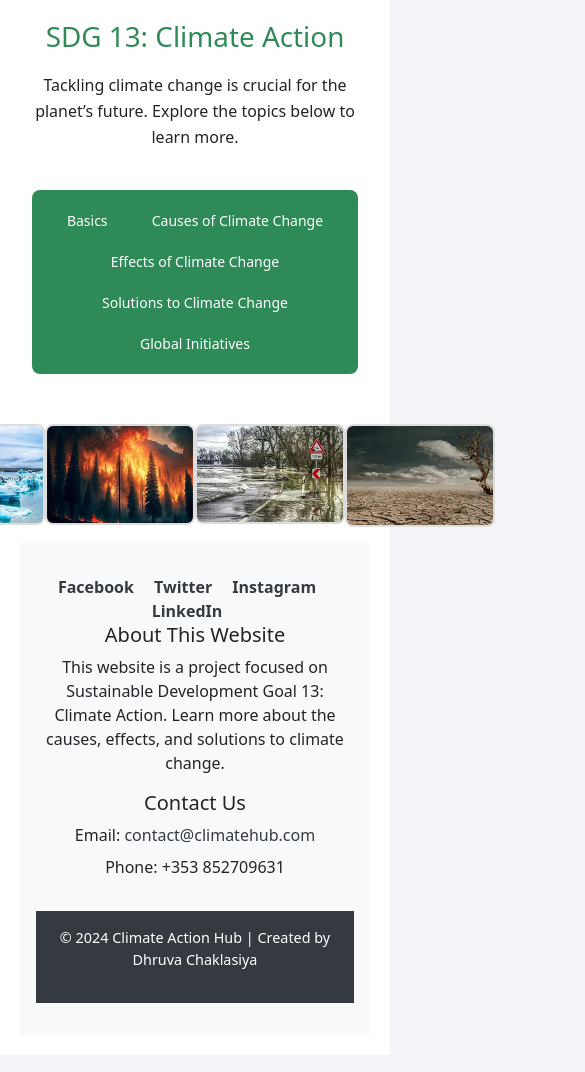
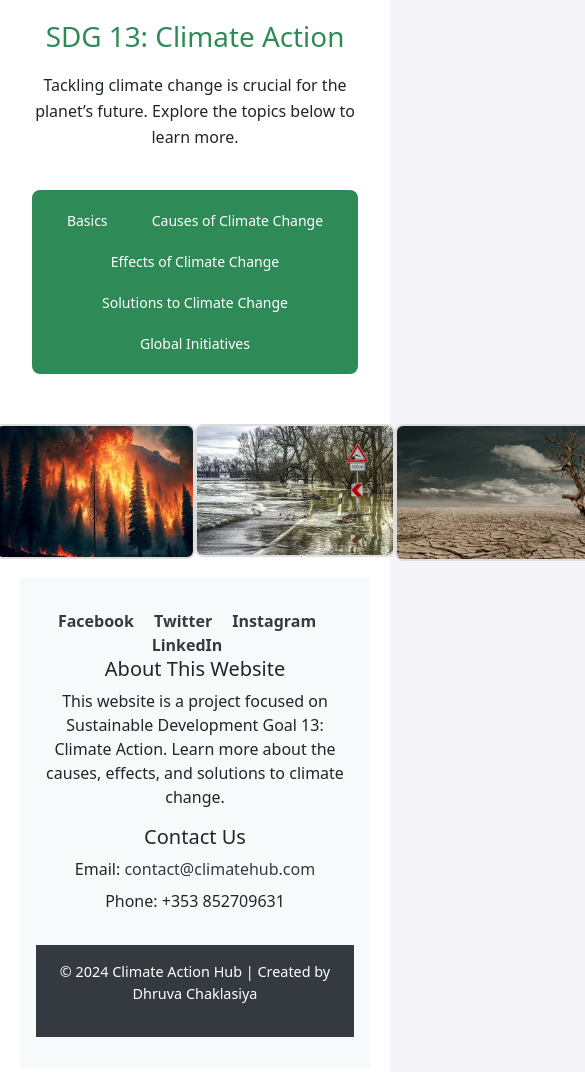
Before and after one commit to Dhruva031205/climate-actionhub, a plain HTML site: page index.html in a window 390 px wide. Shown: the whole page, 585 px wide, since content can reach past the window. Drawn offline with nearby package versions, Linux system fonts and the light colour scheme; a script that the page names is missing.

Commit message:
changed file path for backgroung image

```diff
--- a/style.css
+++ b/style.css
@@ -58,21 +58,6 @@
     border: 2px solid #ddd;
 }
 
-@media (max-width: 768px) {
-    .home_image_row {
-        grid-template-columns: repeat(auto-fit, minmax(150px, 1fr));
-    }
-}
-
-@media (max-width: 480px) {
-    .home_image_row {
-        grid-template-columns: repeat(auto-fit, minmax(120px, 1fr));
-    }
-
-    .home_img {
-        max-width: 150px; /* Reduce image size for smaller screens */
-    }
-}
 .home_footer{
     background-color: #f8f9fa; /* Light background */
     margin-top: 1rem; /* Space from content above */
@@ -110,7 +95,7 @@
                          /*page 1 styling*/
 
 .page1{
-	background: url('images/bg3.jpg');
+	background: url('../bg3.jpg');
     background-size: cover;
     margin: 0;
     padding: 0;
```
